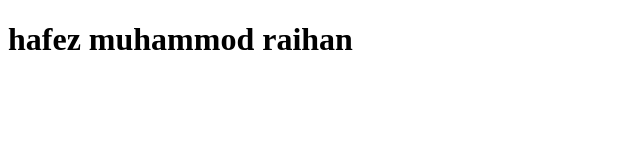
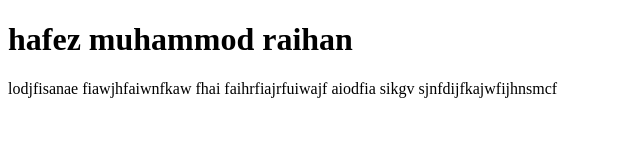
Before and after one commit to Y-A-Raihan/first-project, a plain HTML site: page index.html in a window 1280 px wide. Shown: the whole page, without its empty margins (0-640 px from the left). Drawn offline with Linux system fonts and the light colour scheme.

Commit message:
Update index.html

```diff
--- a/index.html
+++ b/index.html
@@ -8,5 +8,6 @@
 </head>
 <body>
     <h1> hafez muhammod raihan </h1>
+    <p>lodjfisanae fiawjhfaiwnfkaw fhai faihrfiajrfuiwajf aiodfia sikgv sjnfdijfkajwfijhnsmcf </p>
 </body>
 </html>
```
